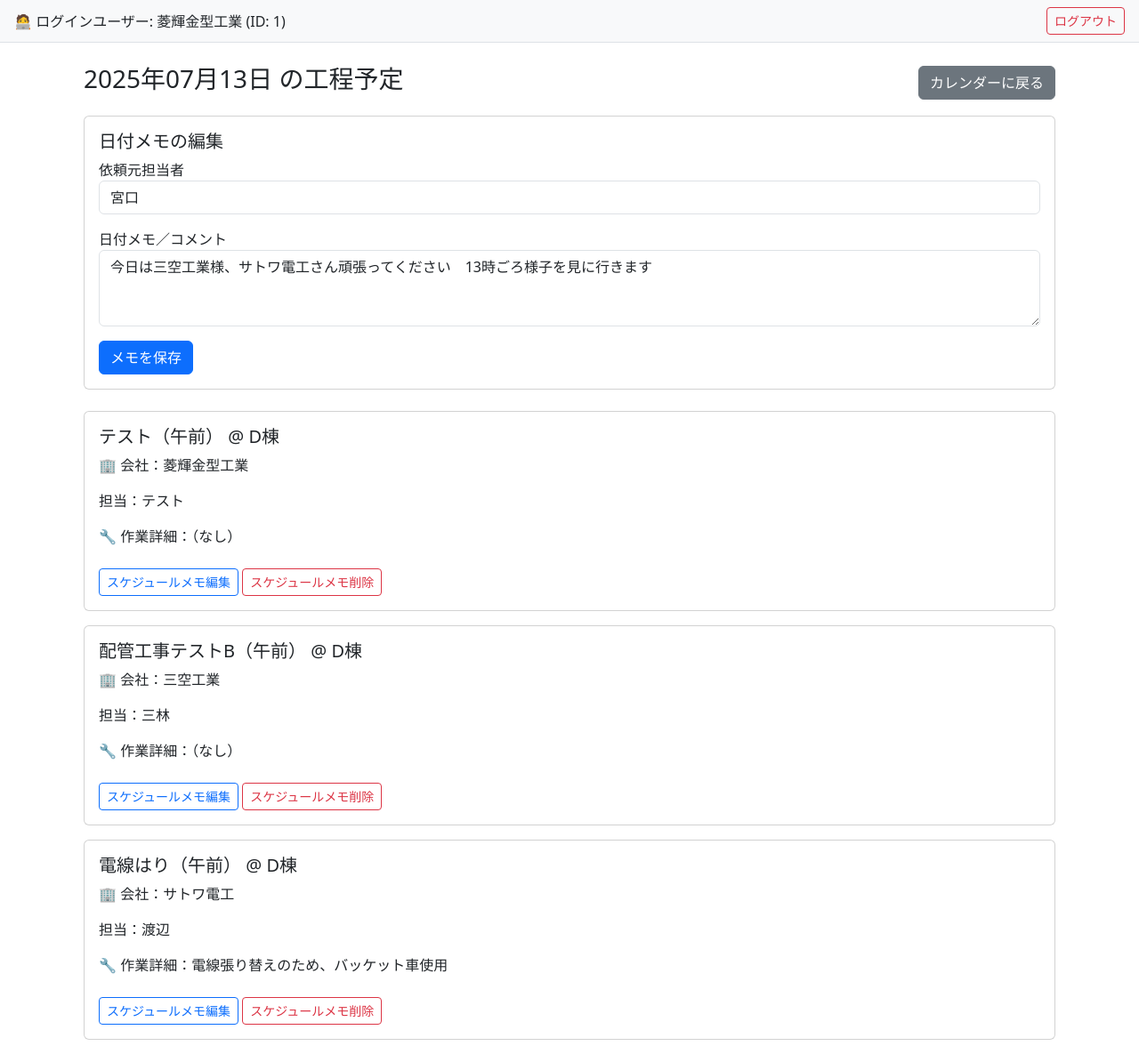
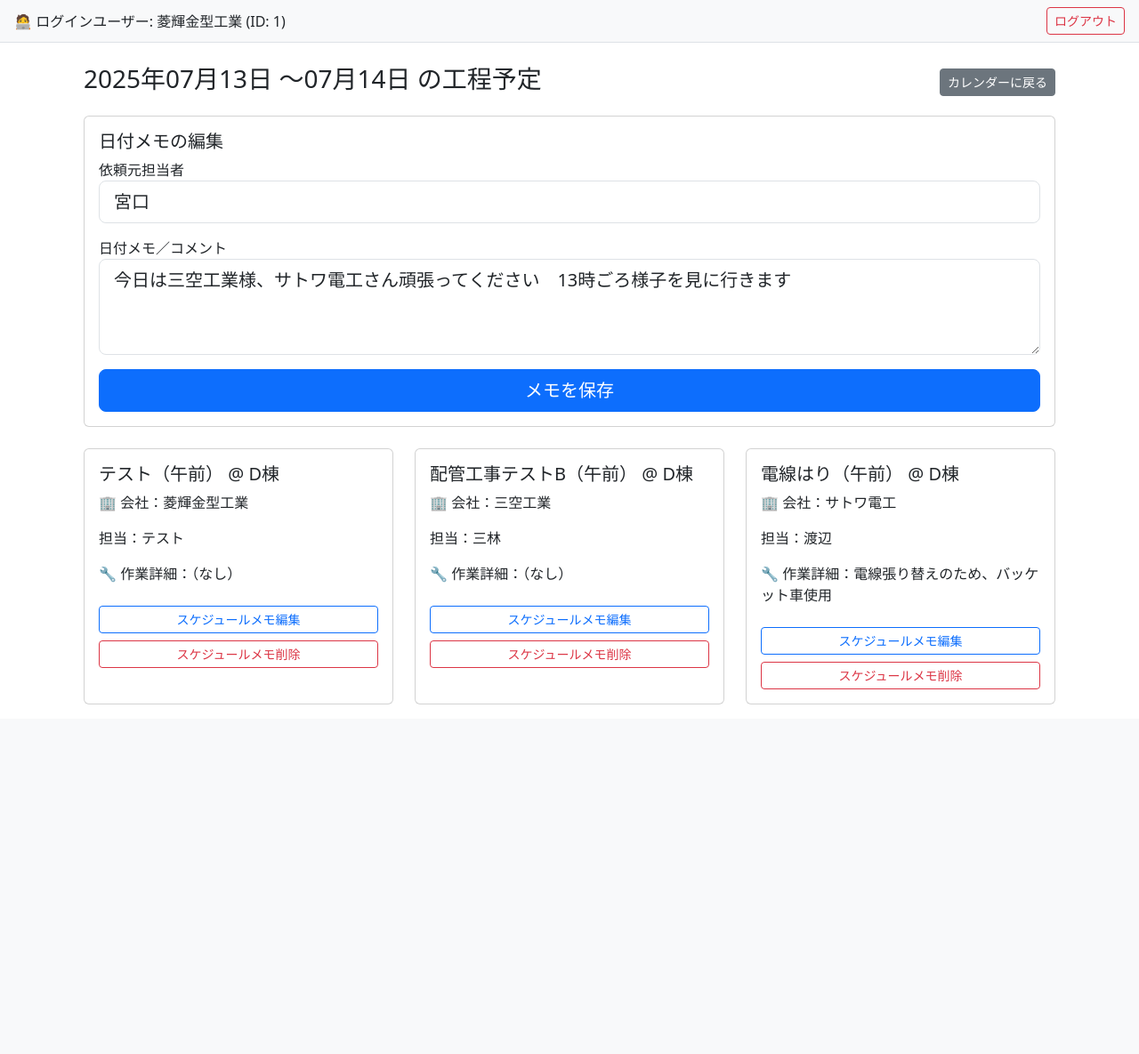
Before and after one commit to yossy538/kouteihyo_app-, a Flask app: page /schedules/date/2025-07-13 in a window 1280 px wide. Shown: the whole page at 89% size. After the commit the page ends 792 px from the top, so only its background shows below. Run offline with Flask 3, Linux system fonts and the light colour scheme; a user stored in the database is signed in; some libraries are stand-ins or nearby versions.

Commit message:
現状の変更を保存（schedule_by_date のヘッダー改修など）

```diff
--- a/routes.py
+++ b/routes.py
@@ -57,13 +57,18 @@ def schedule_calendar():
         holiday_list=holidays
     )
 
+# routes.py より抜粋
 @bp.route('/api/schedules')
 @login_required
 def api_schedules():
     schedules = Schedule.query.all()
     notes     = DateNote.query.all()
     company_colors = {
-        1:'#ff9999', 2:'#99ccff', 3:'#99ff99', 4:'#ffff99', 5:'#cc99ff'
+        1: '#ff9999',  # 三空工業（赤）
+        2: '#99ccff',  # サトワ電工（青）
+        3: '#99ff99',  # 平和住建（緑）
+        4: '#ffff99',  # 浅野ダクト（黄）
+        5: '#cc99ff',  # 菱輝金型（紫）
     }
     events = []
 
@@ -71,28 +76,44 @@ def api_schedules():
     for s in schedules:
         start = s.date
         end   = s.end_date or s.date
+
+        # 会社名の頭2文字を略称にする例
+        abbrev = s.company.company_name[:2]
+
         events.append({
-            "id":     f"sch-{s.id}",
-            "title":  f"{s.time_slot} {s.task_name}",
-            "start":  start.isoformat(),
-            "end":    (end + timedelta(days=1)).isoformat(),
-            "color":  company_colors.get(s.company_id, '#cccccc'),
-            "textColor":"#000000",
+            "id":    f"sch-{s.id}",
+            "title": abbrev,                     # バー上に表示するのは略称のみ
+            "start": start.isoformat(),
+            "end":   (end + timedelta(days=1)).isoformat(),
+            "color": company_colors.get(s.company_id, '#cccccc'),
+            "textColor": "#000000",
             "allDay": True,
+
+            # ホバー時に出したい詳細情報は extendedProps へ
+            "extendedProps": {
+                "fullTitle": f"{s.time_slot} {s.task_name}",
+                "site":      s.site_name,
+                "person":    s.person_in_charge
+            }
         })
 
-    # ── 日付メモを背景イベントで追加 ──
+    # ── 日付メモは「背景イベント」として追加 ──
     for n in notes:
         events.append({
-            "id":        f"memo-{n.id}",
-            "title":     "📌 菱輝金型工業様メモ有り",
-            "start":     n.date.isoformat(),
-            "allDay":    True,
-            "color":     "#ffcc00",   # 黄色
-            "textColor": "#000000"
+            "id":       f"memo-{n.id}",
+            "start":    n.date.isoformat(),
+            "allDay":   True,
+            "display":  "background",         # 背景表示モード
+            "color":    "#ffcc00",            # 黄色背景
+            # ツールチップ表示用にメモ内容も extendedProps
+            "extendedProps": {
+                "memo":   n.client_comment or '',
+                "person": n.client_person  or ''
+            }
         })
 
     return jsonify(events)
+
 
 
 @bp.route('/schedules/<int:id>', methods=['GET', 'POST'])
@@ -194,15 +215,30 @@ def delete_client_comment(id):
     flash('コメントを削除しました。', 'success')
     return redirect(url_for('main.schedule_by_date', date_str=schedule.date.strftime('%Y-%m-%d')))
 
+# routes.py の先頭で追加
+from sqlalchemy import or_
+
+# 省略…
+
 @bp.route('/schedules/date/<date_str>', methods=['GET','POST'])
 @login_required
 def schedule_by_date(date_str):
+    # 1) 日付パース
     selected_date = datetime.strptime(date_str, '%Y-%m-%d').date()
-    schedules     = Schedule.query.filter_by(date=selected_date).all()
-    note          = DateNote.query.filter_by(date=selected_date).first()
 
+    # 2) 当日を含むスケジュールを取得（開始日 <= selected_date <= 終了日 or 終日扱い）
+    schedules = Schedule.query \
+        .filter(Schedule.date <= selected_date) \
+        .filter(or_(Schedule.end_date >= selected_date,
+                    Schedule.end_date.is_(None))) \
+        .all()
+
+    # 3) 日付メモを取得
+    note = DateNote.query.filter_by(date=selected_date).first()
+
+    # POST 処理（省略）…
     if request.method == 'POST':
-        # ── ① 作業会社側が編集したとき only ──
+        # (A) 作業会社の一括更新
         if current_user.company_name != '菱輝金型工業':
             for s in schedules:
                 if s.company_id == current_user.id:
@@ -210,10 +246,8 @@ def schedule_by_date(date_str):
                     s.task_name        = request.form[f'task_name_{s.id}']
                     s.person_in_charge = request.form[f'person_in_charge_{s.id}']
                     s.comment          = request.form[f'comment_{s.id}']
-
             flash('予定を更新しました', 'success')
-
-        # ── ② 発注元（菱輝金型工業）がコメントだけ編集するとき ──
+        # (B) 発注元のメモ更新／追加
         else:
             cp = request.form.get('date_client_person')
             cc = request.form.get('date_client_comment')
@@ -222,21 +256,28 @@ def schedule_by_date(date_str):
                 note.client_comment = cc
                 flash('メモを更新しました', 'success')
             else:
-                new = DateNote(
+                new_note = DateNote(
                     date           = selected_date,
                     client_person  = cp,
                     client_comment = cc,
                     created_by     = current_user.id
                 )
-                db.session.add(new)
+                db.session.add(new_note)
                 flash('メモを追加しました', 'success')
 
         db.session.commit()
         return redirect(url_for('main.schedule_by_date', date_str=date_str))
 
+    # 4) ヘッダー表示用に、最大終了日を計算して渡す
+    if schedules:
+        max_end_date = max((s.end_date or s.date) for s in schedules)
+    else:
+        max_end_date = selected_date
+
     return render_template(
         'schedule/by_date.html',
-        schedules     = schedules,
-        selected_date = selected_date,
-        date_note     = note
+        schedules      = schedules,
+        selected_date  = selected_date,
+        date_note      = note,
+        max_end_date   = max_end_date,   # ← ここをテンプレートで使います
     )
--- a/templates/base.html
+++ b/templates/base.html
@@ -4,6 +4,8 @@
 <html lang="ja">
 <head>
   <meta charset="UTF-8">
+  <meta name="viewport" content="width=device-width, initial-scale=1">
+
   <title>工程表アプリ</title>
   <!-- Bootstrap CDN -->
   <link href="https://cdn.jsdelivr.net/npm/bootstrap@5.3.2/dist/css/bootstrap.min.css" rel="stylesheet">
--- a/templates/schedule/by_date.html
+++ b/templates/schedule/by_date.html
@@ -2,11 +2,20 @@
 
 {% extends 'base.html' %}
 {% block content %}
-<div class="container mt-4">
-
+<div class="container-fluid mt-4">
   <div class="d-flex justify-content-between align-items-center mb-3">
+       {# 終了日が selected_date と異なれば ～ 付きで表示 #}
+    {% if max_end_date and max_end_date != selected_date %}
+      <h3>
+        {{ selected_date.strftime('%Y年%m月%d日') }}
+        ～{{ max_end_date.strftime('%m月%d日') }}
+        の工程予定
+      </h3>
+    {% else %}
       <h3>{{ selected_date.strftime('%Y年%m月%d日') }} の工程予定</h3>
-    <a href="{{ url_for('main.schedule_calendar') }}" class="btn btn-secondary">カレンダーに戻る</a>
+    {% endif %}
+    <a href="{{ url_for('main.schedule_calendar') }}"
+       class="btn btn-secondary btn-sm">カレンダーに戻る</a>
   </div>
 
   {# ─── 日付全体のメモフォーム／表示 ─── #}
@@ -20,7 +29,7 @@
             id="date_client_person"
             type="text"
             name="date_client_person"
-            class="form-control"
+            class="form-control form-control-lg"
             value="{{ date_note.client_person if date_note else '' }}"
           >
         </div>
@@ -29,11 +38,11 @@
           <textarea
             id="date_client_comment"
             name="date_client_comment"
-            class="form-control"
+            class="form-control form-control-lg"
             rows="3"
           >{{ date_note.client_comment if date_note else '' }}</textarea>
         </div>
-        <button type="submit" class="btn btn-primary">メモを保存</button>
+        <button type="submit" class="btn btn-primary btn-lg w-100">メモを保存</button>
       </div>
     </form>
   {% else %}
@@ -45,42 +54,61 @@
     {% endif %}
   {% endif %}
 
-
   {# ─── スケジュール一覧 ─── #}
+<div class="row">
   {% for s in schedules %}
-    <div class="card mb-3">
+    <div class="col-12 col-sm-6 col-md-4 mb-3">
+      <div class="card h-100">
         <div class="card-body">
           <h5>{{ s.task_name }}（{{ s.time_slot }}） @ {{ s.site_name }}</h5>
           <p>🏢 会社：{{ s.company.company_name }}</p>
           <p>担当：{{ s.person_in_charge }}</p>
           <p>🔧 作業詳細：{{ s.comment or '（なし）' }}</p>
 
+          {# ── 自社の予定なら「削除」ボタンを表示 ── #}
+          {% if current_user.id == s.company_id and current_user.company_name != '菱輝金型工業' %}
+            <form
+              method="POST"
+              action="{{ url_for('main.schedule_delete', id=s.id) }}"
+              onsubmit="return confirm('本当に削除しますか？');"
+              class="mt-2"
+            >
+              <button type="submit" class="btn btn-danger btn-sm w-100">
+                🗑️ 削除
+              </button>
+            </form>
+          {% endif %}
+
+          {# ── 発注元（菱輝金型工業）用コメント操作 ── #}
           {% if current_user.company_name == '菱輝金型工業' %}
-          {# スケジュール単位メモ編集リンク #}
             <a
               href="{{ url_for('main.edit_client_comment', id=s.id) }}"
-            class="btn btn-sm btn-outline-primary mt-2"
+              class="btn btn-sm btn-outline-primary mt-2 w-100"
             >スケジュールメモ編集</a>
             <form
               method="POST"
               action="{{ url_for('main.delete_client_comment', id=s.id) }}"
-            style="display:inline;"
+              class="mt-2"
               onsubmit="return confirm('本当に削除しますか？');"
             >
-            <button class="btn btn-sm btn-outline-danger mt-2">
+              <button class="btn btn-sm btn-outline-danger w-100">
                 スケジュールメモ削除
               </button>
             </form>
           {% else %}
-          <p class="mt-3">📝 菱輝金型工業様コメント：{{ s.client_comment or '（なし）' }}</p>
+            <div class="mt-3">
+              <p>📝 菱輝金型工業様コメント：{{ s.client_comment or '（なし）' }}</p>
               <p>👤 菱輝金型工業ご担当者：{{ s.client_person or '（未記入）' }}</p>
+            </div>
           {% endif %}
 
         </div>
       </div>
+    </div>
   {% else %}
-    <p>予定は登録されていません。</p>
+    <p class="text-center w-100">予定は登録されていません。</p>
   {% endfor %}
+</div>
 
 
   {# ─── 作業会社向け：一括編集＆新規追加 ─── #}
@@ -97,12 +125,12 @@
                 type="text"
                 name="person_in_charge_{{ s.id }}"
                 value="{{ s.person_in_charge }}"
-                class="form-control"
+                class="form-control form-control-lg"
               >
             </div>
             <div class="mb-2">
               <strong>時間帯:</strong>
-              <select name="time_slot_{{ s.id }}" class="form-control">
+              <select name="time_slot_{{ s.id }}" class="form-control form-control-lg">
                 {% for slot in ['午前','午後','終日','夜'] %}
                   <option value="{{ slot }}" {% if slot == s.time_slot %}selected{% endif %}>
                     {{ slot }}
@@ -116,14 +144,14 @@
                 type="text"
                 name="task_name_{{ s.id }}"
                 value="{{ s.task_name }}"
-                class="form-control"
+                class="form-control form-control-lg"
               >
             </div>
             <div class="mb-2">
               <strong>コメント:</strong>
               <textarea
                 name="comment_{{ s.id }}"
-                class="form-control"
+                class="form-control form-control-lg"
                 rows="2"
               >{{ s.comment }}</textarea>
             </div>
@@ -132,8 +160,8 @@
       {% endfor %}
 
       <div class="text-center mb-4">
-        <button type="submit" class="btn btn-primary">更新</button>
-        <a href="{{ url_for('main.schedule_calendar') }}" class="btn btn-secondary">カレンダーに戻る</a>
+        <button type="submit" class="btn btn-primary btn-lg w-100">更新</button>
+        <a href="{{ url_for('main.schedule_calendar') }}" class="btn btn-secondary btn-lg w-100">カレンダーに戻る</a>
       </div>
     </form>
 
@@ -141,7 +169,7 @@
     <form method="POST" action="{{ url_for('main.schedule_add') }}">
       <div class="mb-3">
         <label>時間帯</label>
-        <select name="time_slot" class="form-control" required>
+        <select name="time_slot" class="form-control form-control-lg" required>
           <option value="">— 選択 —</option>
           <option value="午前">午前</option>
           <option value="午後">午後</option>
@@ -151,27 +179,27 @@
       </div>
       <div class="mb-3">
         <label>開始日</label>
-        <input type="date" name="date" class="form-control" required>
+        <input type="date" name="date" class="form-control form-control-lg" required>
       </div>
       <div class="mb-3">
         <label>終了日</label>
-        <input type="date" name="end_date" class="form-control">
+        <input type="date" name="end_date" class="form-control form-control-lg">
       </div>
       <div class="mb-3">
         <label>作業内容</label>
-        <input type="text" name="task_name" class="form-control" required>
+        <input type="text" name="task_name" class="form-control form-control-lg" required>
       </div>
       <div class="mb-3">
         <label>担当者</label>
-        <input type="text" name="person_in_charge" class="form-control" required>
+        <input type="text" name="person_in_charge" class="form-control form-control-lg" required>
       </div>
       <div class="mb-3">
         <label>現場名</label>
-        <input type="text" name="site_name" class="form-control" required>
+        <input type="text" name="site_name" class="form-control form-control-lg" required>
       </div>
       <div class="text-center">
-        <button type="submit" class="btn btn-success">追加</button>
-        <a href="{{ url_for('main.schedule_calendar') }}" class="btn btn-secondary ml-2">カレンダーに戻る</a>
+        <button type="submit" class="btn btn-success btn-lg w-100">追加</button>
+        <a href="{{ url_for('main.schedule_calendar') }}" class="btn btn-secondary btn-lg w-100">カレンダーに戻る</a>
       </div>
     </form>
   {% endif %}
```
Also changed, not shown: templates/schedule/calendar.html (+33 -58 lines), templates/schedule/detail.html (+64 -37 lines), templates/schedule/list.html (+19 -8 lines), instance/kouteihyo.db. Lines whose indentation alone changed are shown as unchanged.
